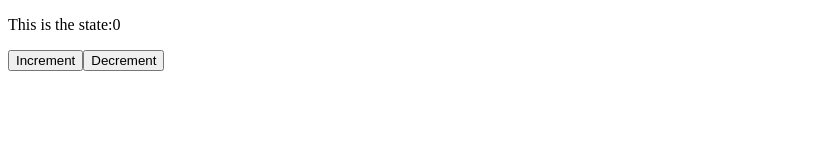
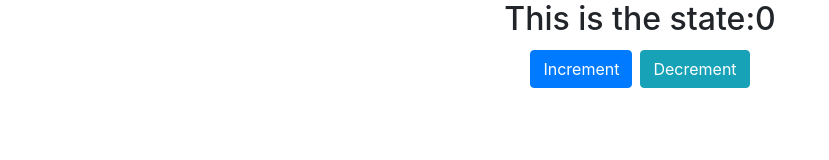
Before and after one commit to crazycoder775/sandbox, a React app: page / in a window 1280 px wide. Shown: the whole page, without its empty margins (0-829 px from the left). Built offline with nearby package versions, Linux system fonts and the light colour scheme.

Commit message:
Added BootStrap 4 styling

```diff
--- a/public/index.html
+++ b/public/index.html
@@ -11,6 +11,9 @@
     -->
 	<link rel="manifest" href="%PUBLIC_URL%/manifest.json">
 	<link rel="shortcut icon" href="%PUBLIC_URL%/favicon.ico">
+<link rel="stylesheet" href="https://maxcdn.bootstrapcdn.com/bootstrap/4.0.0/css/bootstrap.min.css" integrity="sha384-Gn5384xqQ1aoWXA+058RXPxPg6fy4IWvTNh0E263XmFcJlSAwiGgFAW/dAiS6JXm"
+ crossorigin="anonymous">
+
 	<!--
       Notice the use of %PUBLIC_URL% in the tags above.
       It will be replaced with the URL of the `public` folder during the build.
--- a/src/Hello.js
+++ b/src/Hello.js
@@ -3,10 +3,10 @@ import React, { Component } from "react";
 export default class Hello extends Component {
   render() {
     return (
-      <div>
-        <p>This is the state:{this.props.value} </p>
-        <button onClick={this.props.onIncrement}>Increment</button>
-        <button onClick={this.props.onDecrement}>Decrement</button>
+      <div className="text-center">
+        <h2>This is the state:{this.props.value} </h2>
+        <button className="btn btn-primary m-1" onClick={this.props.onIncrement}>Increment</button>
+        <button className="btn btn-info m-1" onClick={this.props.onDecrement}>Decrement</button>
       </div>
     );
   }
```
